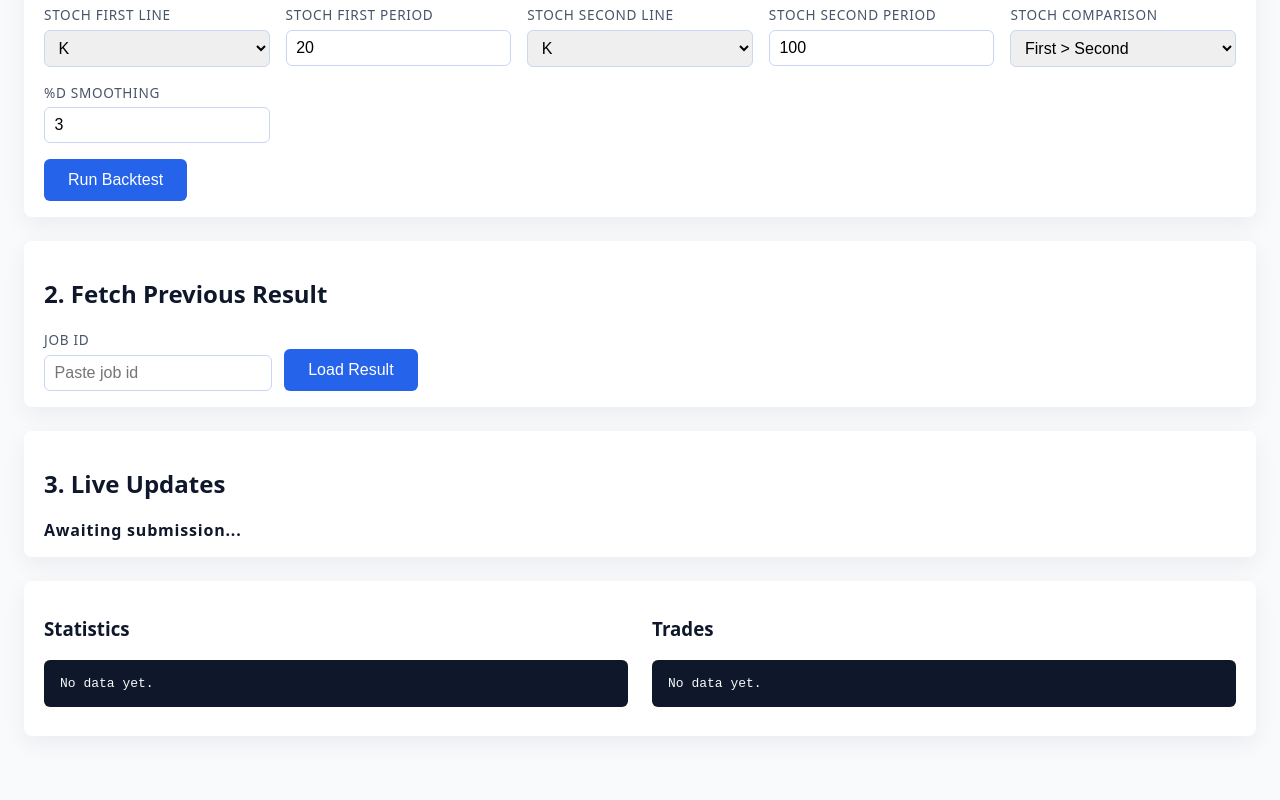
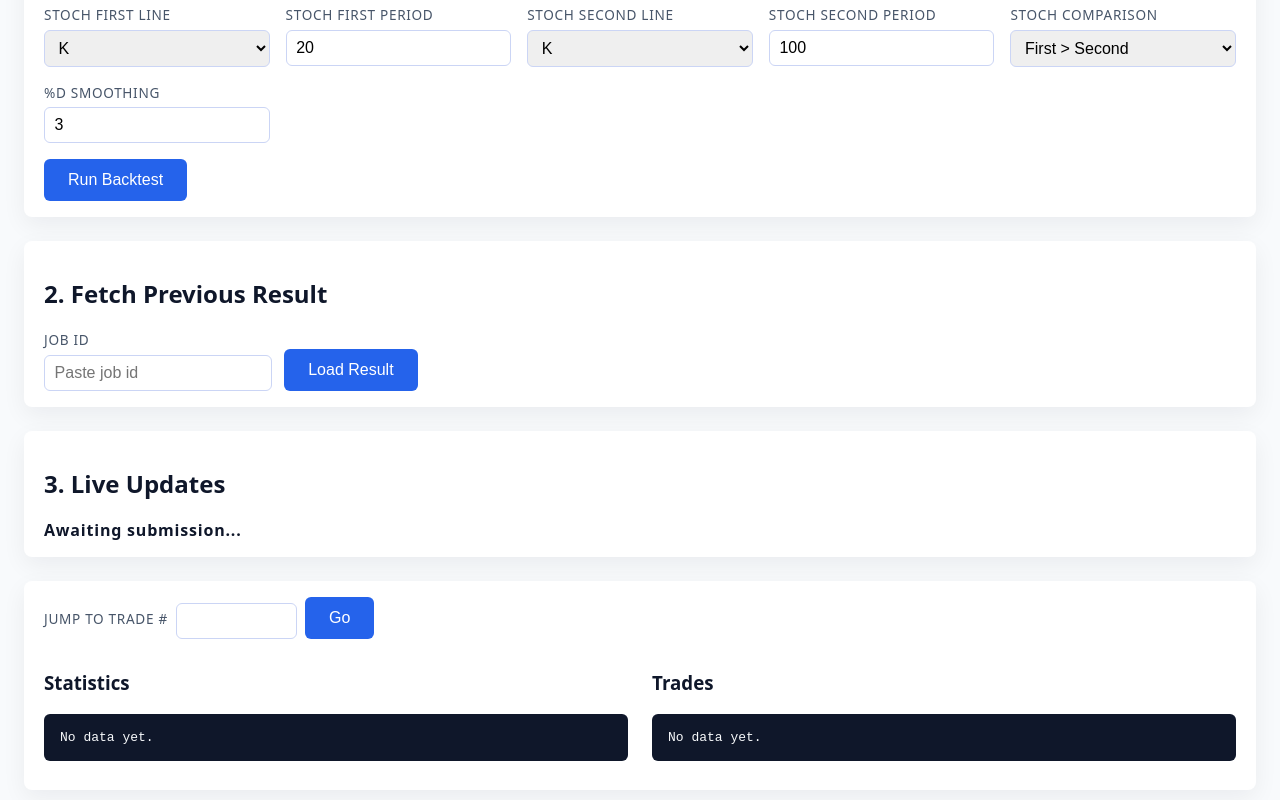
Before and after one commit to amirphl/Simpler-Trader, a plain HTML site: page web/ui/engulfing.html in a window 1280 px wide. Shown: the part 590-1390 px from the top of the page. Before the commit the page ends 1350 px from the top, so only its background shows below. Drawn offline with nearby package versions, Linux system fonts and the light colour scheme; some packages are replaced by stand-ins of ours; a script that the page names is missing; files whose address does not match are found by name.

Commit message:
feat(ui): add charts + trade jump to engulfing page

```diff
--- a/web/ui/engulfing.html
+++ b/web/ui/engulfing.html
@@ -287,6 +287,14 @@
       </section>
 
       <section>
+        <form id="trade-jump-form" style="margin-bottom: 0.75rem; display: flex; gap: 0.5rem; flex-wrap: wrap;">
+          <label style="flex-direction: row; align-items: center; gap: 0.5rem; margin: 0;">
+            Jump to trade #
+            <input id="trade-jump-index" type="number" min="0" step="1" style="width: 100px;" />
+          </label>
+          <button type="submit">Go</button>
+        </form>
+        <div id="charts-output" class="chart-grid"></div>
         <div class="grid-two">
           <div>
             <h3>Statistics</h3>
@@ -299,6 +307,8 @@
         </div>
       </section>
     </main>
+    <script src="https://cdn.jsdelivr.net/npm/chart.js@4.4.1/dist/chart.umd.min.js" defer></script>
+    <script src="https://cdn.jsdelivr.net/npm/chartjs-plugin-zoom@2.0.1/dist/chartjs-plugin-zoom.umd.min.js" defer></script>
     <script src="/static/js/app.js" defer></script>
     <script src="/static/js/engulfing.js" defer></script>
   </body>
```
